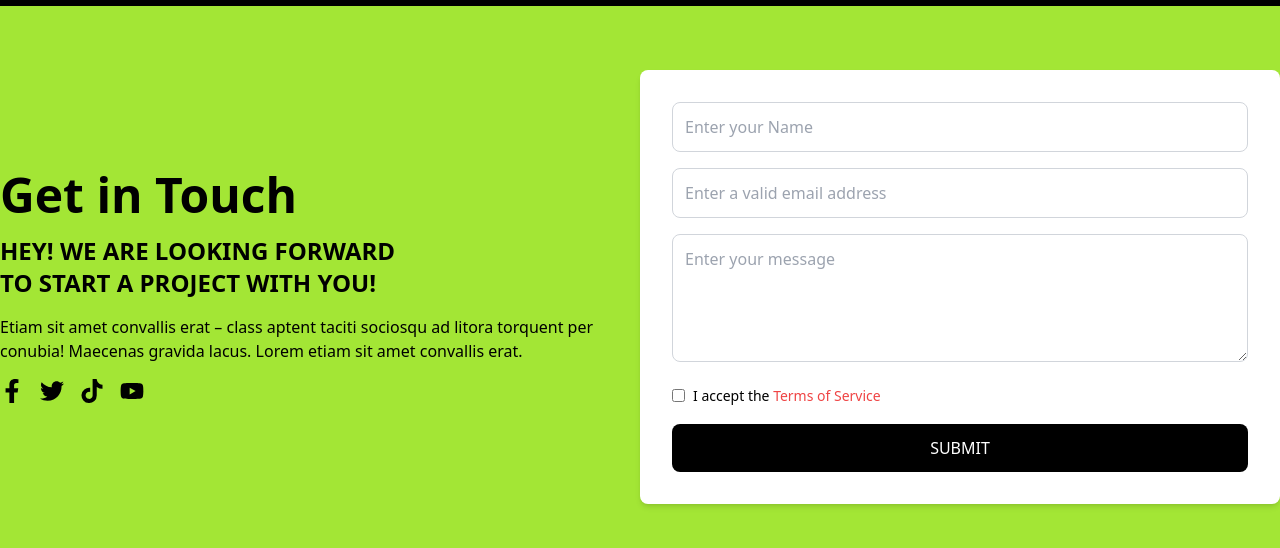
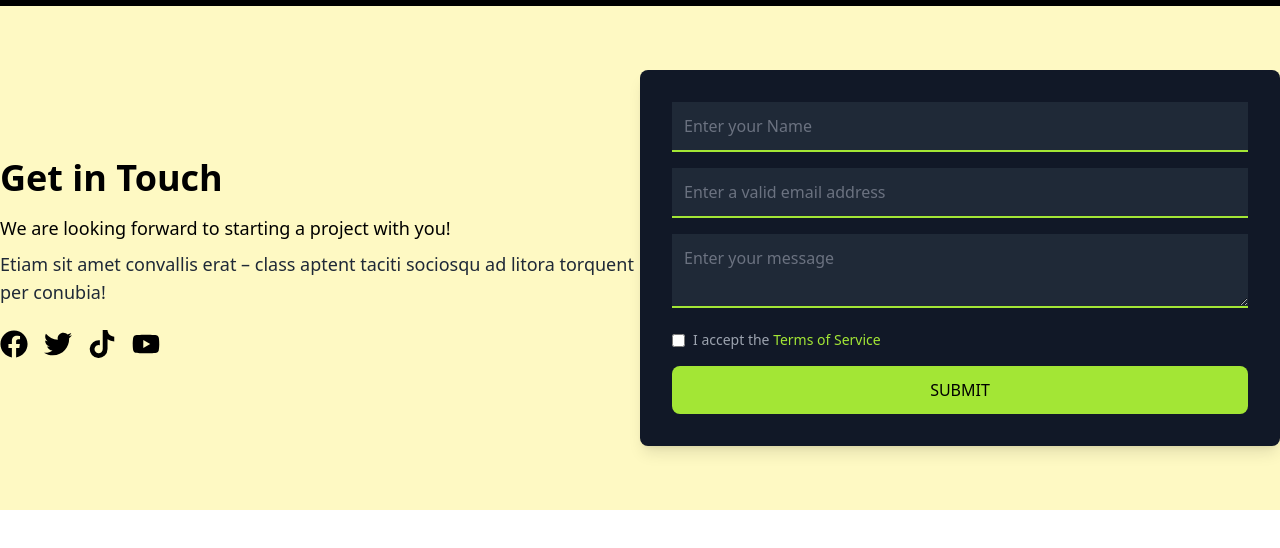
Before and after one commit to huzaifa898/client-pro1, a React (Create React App) app: page / in a window 1280 px wide. Shown: the part 4694-5242 px from the top of the page. After the commit the page ends 5204 px from the top, so only its background shows below. Built offline with nearby package versions, Linux system fonts and the light colour scheme.

Commit message:
added get in touch section

```diff
--- /dev/null
+++ b/src/Compnents/GetInTouch.jsx
@@ -0,0 +1,80 @@
+import React from 'react';
+import { FaFacebook, FaTwitter, FaTiktok, FaYoutube } from 'react-icons/fa';
+
+const GetInTouch = () => {
+  return (
+    <section className="bg-yellow-100 text-white py-16 flex items-center justify-center">
+      <div className="container mx-auto flex flex-col lg:flex-row items-center">
+        {/* Text & Icons */}
+        <div className="lg:w-1/2 text-center lg:text-left mb-12 lg:mb-0">
+          <h2 className="text-4xl font-bold text-black">Get in Touch</h2>
+          <p className="text-lg text-black mt-4">
+            We are looking forward to starting a project with you!
+          </p>
+          <p className="text-lg text-gray-800 mt-2">
+            Etiam sit amet convallis erat – class aptent taciti sociosqu ad
+            litora torquent per conubia!
+          </p>
+          <div className="flex justify-center lg:justify-start space-x-4 mt-6">
+            {/* Social Icons */}
+            <a href="#" className="text-black hover:text-gray-800">
+              <FaFacebook size={28} />
+            </a>
+            <a href="#" className="text-black hover:text-gray-800">
+              <FaTwitter size={28} />
+            </a>
+            <a href="#" className="text-black hover:text-gray-800">
+              <FaTiktok size={28} />
+            </a>
+            <a href="#" className="text-black hover:text-gray-800">
+              <FaYoutube size={28} />
+            </a>
+          </div>
+        </div>
+
+        {/* Form */}
+        <div className="lg:w-1/2">
+          <form className="bg-gray-900 p-8 rounded-lg shadow-lg">
+            <div className="mb-4">
+              <input
+                type="text"
+                className="w-full p-3 bg-gray-800 border-b-2 border-lime-400 text-white placeholder-gray-500 focus:outline-none"
+                placeholder="Enter your Name"
+              />
+            </div>
+            <div className="mb-4">
+              <input
+                type="email"
+                className="w-full p-3 bg-gray-800 border-b-2 border-lime-400 text-white placeholder-gray-500 focus:outline-none"
+                placeholder="Enter a valid email address"
+              />
+            </div>
+            <div className="mb-4">
+              <textarea
+                className="w-full p-3 bg-gray-800 border-b-2 border-lime-400 text-white placeholder-gray-500 focus:outline-none"
+                placeholder="Enter your message"
+              />
+            </div>
+            <div className="mb-4 flex items-center">
+              <input
+                type="checkbox"
+                className="form-checkbox text-lime-400 bg-gray-800 border-none focus:ring-0"
+              />
+              <label
+                htmlFor="terms"
+                className="ml-2 text-sm text-gray-400"
+              >
+                I accept the <span className="text-lime-400">Terms of Service</span>
+              </label>
+            </div>
+            <button className="w-full p-3 bg-lime-400 text-black rounded-lg hover:bg-lime-500 transition-all duration-300">
+              SUBMIT
+            </button>
+          </form>
+        </div>
+      </div>
+    </section>
+  );
+};
+
+export default GetInTouch;
--- a/src/Compnents/Home.jsx
+++ b/src/Compnents/Home.jsx
@@ -7,7 +7,7 @@ import ValueSection from './ValueSection'
 import ConsultingSection from './ConsultingSection'
 import MarketingSolutions from './MarketingSolutions'
 import FeaturesSection from './FeaturesSection'
-import Response from './Response'
+import GetInTouch from './GetInTouch'
 function Home() {
   return (
    <>
@@ -19,7 +19,7 @@ function Home() {
    <ConsultingSection/>
    <MarketingSolutions/>
    <FeaturesSection/>
-   <Response/>
+   <GetInTouch/>
    </>
   )
 }
```
